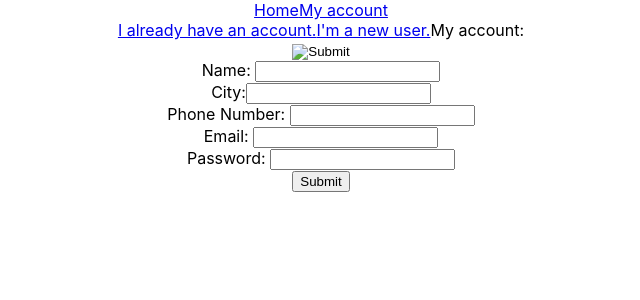
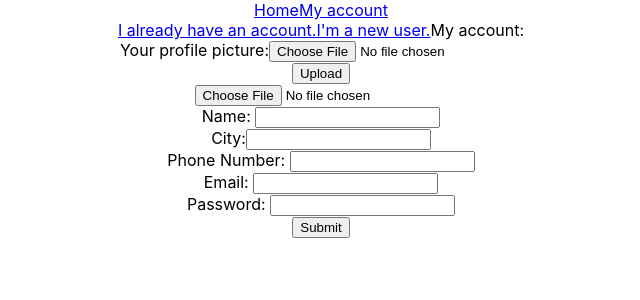
Before and after one commit to CodingMika/my_own_project_frontend, a React (Create React App) app: page /account in a window 1280 px wide. Shown: the top 300 px of the page, without its empty margins (319-959 px from the left). Built offline with nearby package versions, Linux system fonts and the light colour scheme.

Commit message:
add css files

```diff
--- a/src/pages/account/account.js
+++ b/src/pages/account/account.js
@@ -6,8 +6,21 @@ function AccountPage(props) {
       <Link to="/sign-in">I already have an account.</Link>
       <Link to="/sign-up">I'm a new user.</Link>
       My account:
+      <form
+        method="postT"
+        action="/upload-avatar"
+        enctype="multipart/form-data"
+      >
+        <div>
+          <label>Your profile picture:</label>
+          <input type="file" name="avatar" />
+        </div>
+        <div>
+          <input type="submit" value="Upload" />
+        </div>
+      </form>
       <form>
-        <input type="image" />
+        <input type="file" />
         <div>
           <lable>Name: </lable>
           <input type="text" />
```
Also changed, not shown: src/layouts/footer/footer.css (added), src/layouts/footer/footer.js (added), src/layouts/header/header.css (added).
